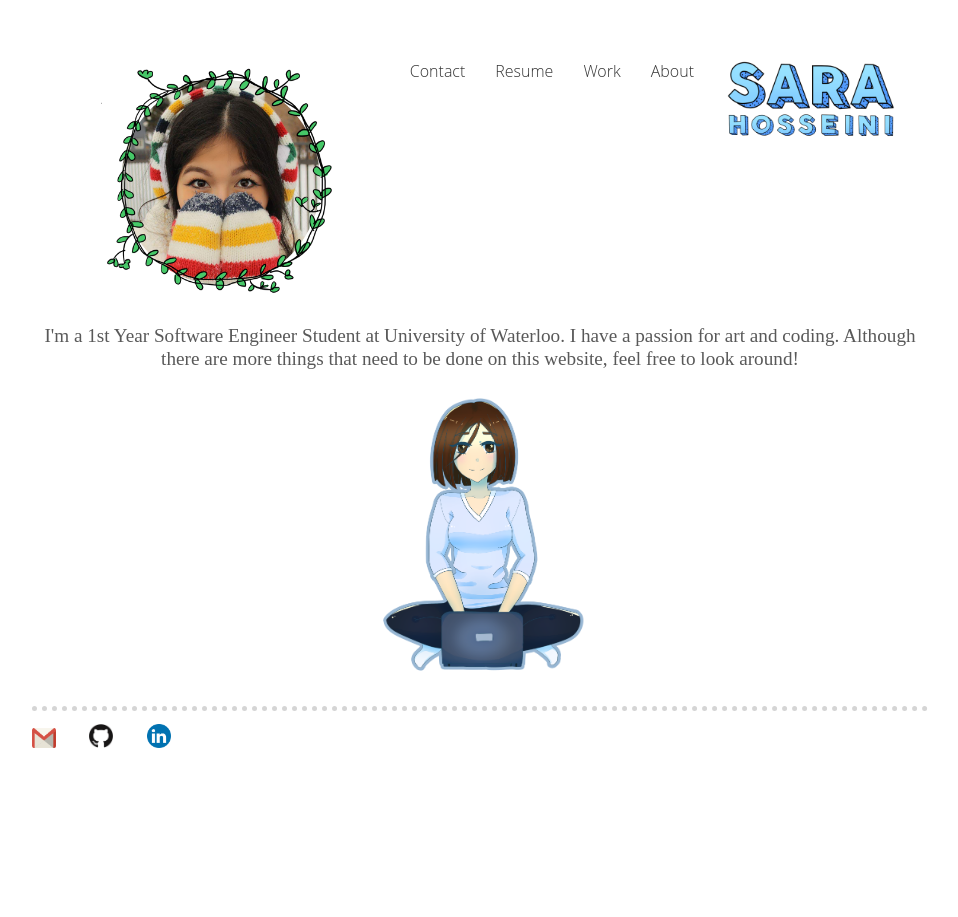
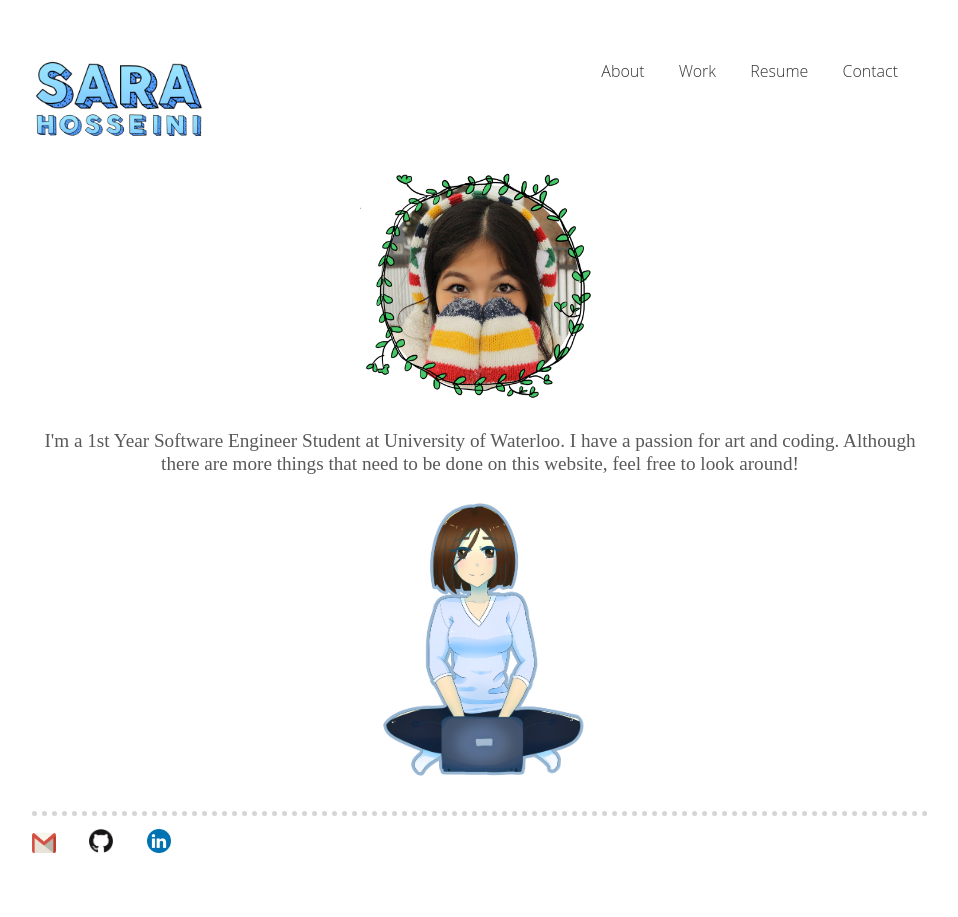
Before and after one commit to sarahoss/sarahoss.github.io, a Jekyll site: the page built from index.html, in a window 1280 px wide. Shown: the whole page, without its empty margins (160-1118 px from the left). Built offline with Jekyll 4.4.1, drawn with Linux system fonts in a browser that asks for light colours.

Commit message:
Update main.css

```diff
--- a/css/main.css
+++ b/css/main.css
@@ -19,7 +19,7 @@
     display: inline;
     margin-right: 30px;
 }
-nav ul li {
+.topnav-right {
     float: right;
 }
 a {
```
